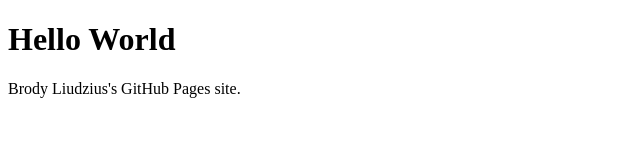
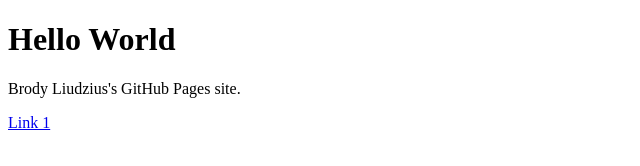
Before and after one commit to BrodyLiudzius/BrodyLiudzius.github.io, a plain HTML site: page index.html in a window 1280 px wide. Shown: the full height of the page, 0-640 px from the left. Drawn offline with Linux system fonts and the light colour scheme.

Commit message:
Added new page

```diff
--- a/index.html
+++ b/index.html
@@ -3,5 +3,6 @@
     <body>
         <h1>Hello World</h1>
         <p>Brody Liudzius's GitHub Pages site.</p>
+        <a href="/CECS456/Decision_Tree.html">Link 1</a>
     </body>
 </html>
```
Also changed, not shown: CECS456/Decision_Tree.html (added, +1 -0 lines), 1 other file.
